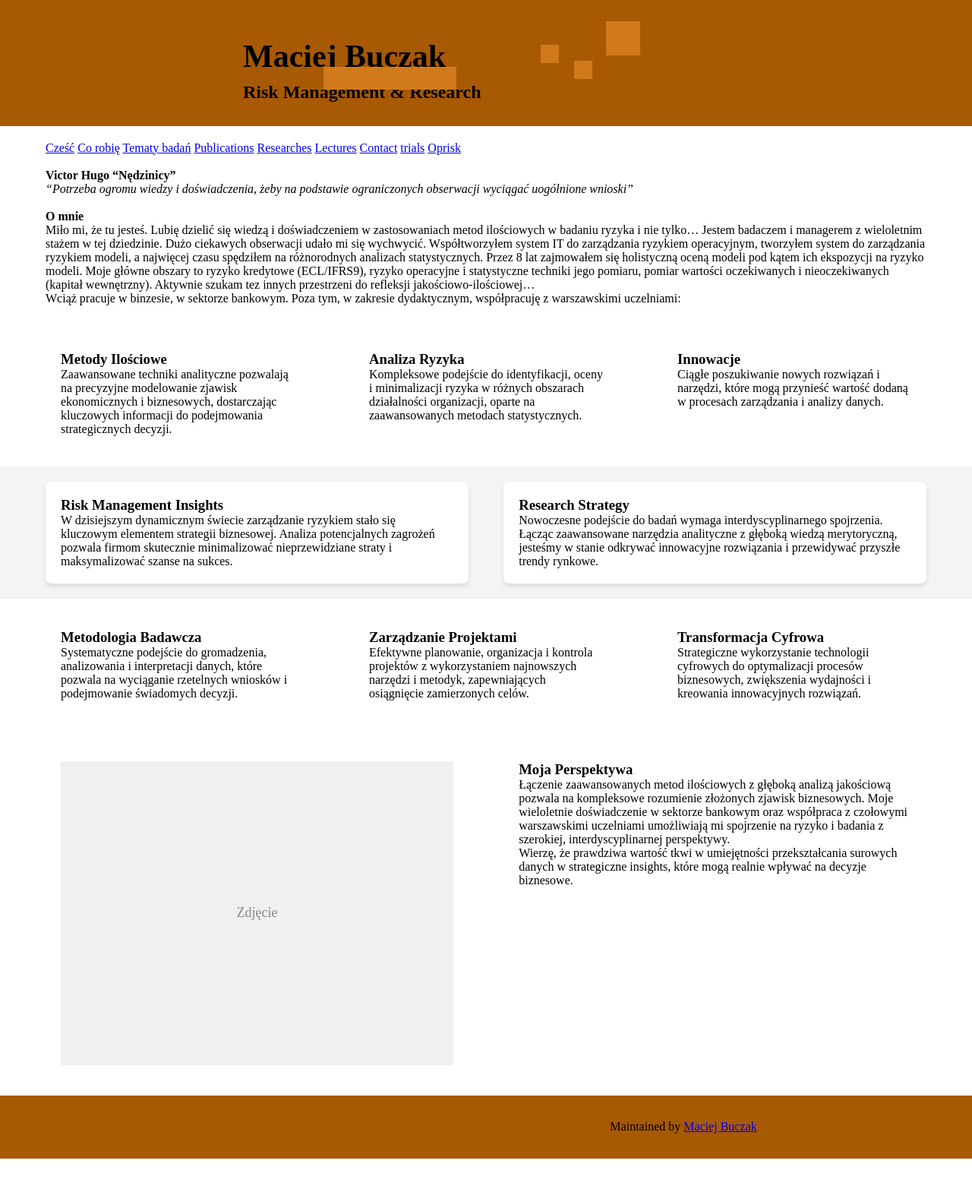
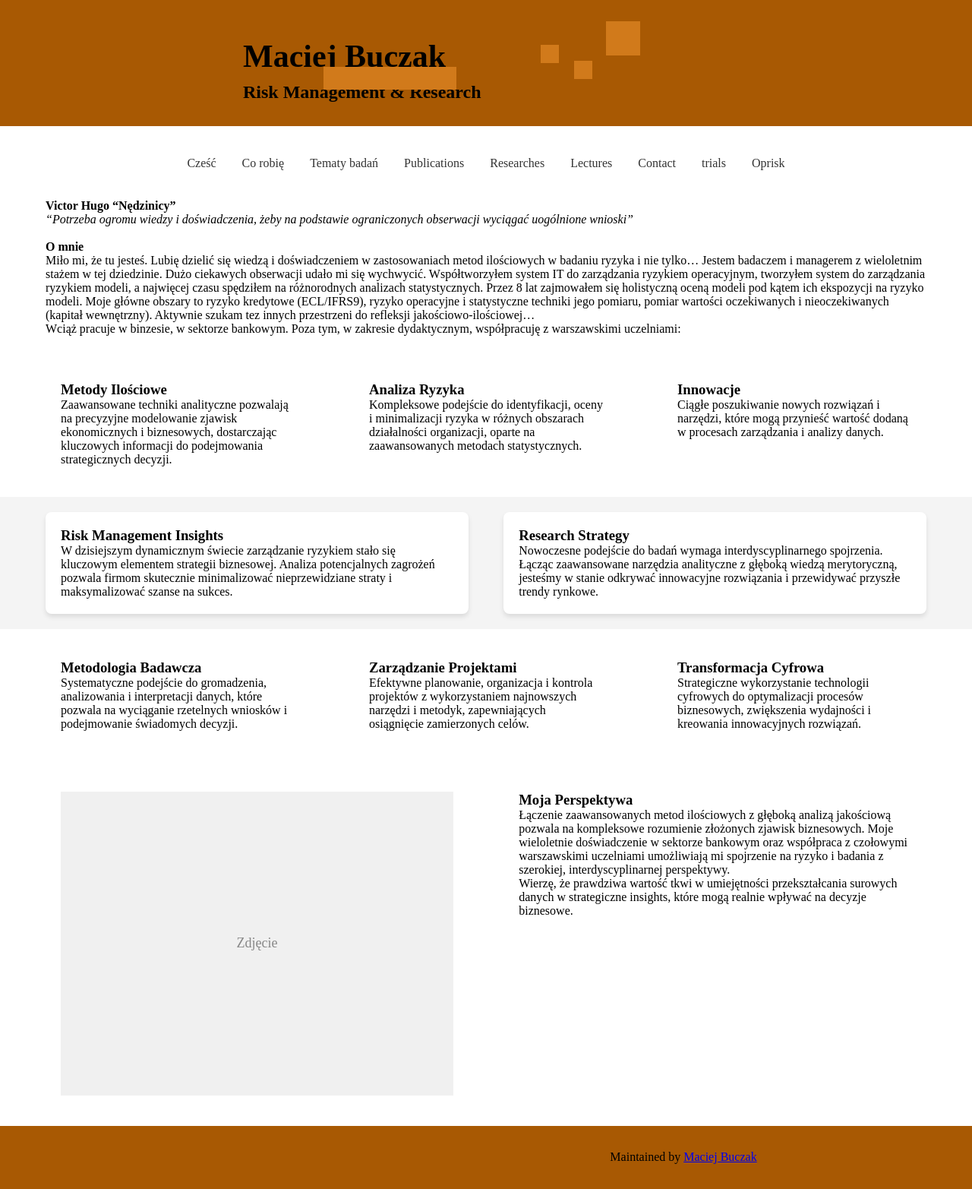
Before and after one commit to MaciejBuczak/risk-research, a Jekyll site: the page built from index.md, in a window 1280 px wide. Shown: the whole page at 76% size. Built offline with Jekyll 4.4.1, drawn with Linux system fonts in a browser that asks for light colours; before the commit the page ends 1525 px from its top, so only the background shows below that.

Commit message:
Update default.html

```diff
--- a/_layouts/default.html
+++ b/_layouts/default.html
@@ -33,31 +33,31 @@
       display: flex;
       justify-content: center;
       padding-top: 30px;
-      padding-bottom: 30.5px; /* Zmniejszone z 40px do 38px (o 5%) */
+      padding-bottom: 30.5px;
     }
     #header_wrap .inner {
       width: 100%;
       max-width: 1200px;
       padding: 0 20px;
-      position: relative; /* Dodaje pozycjonowanie względne */
-      left: 260px; /* Możesz zmieniać tę wartość, aby przesuwać cały blok w poziomie */
-      text-align: left; /* Wyrównanie tekstu do lewej */
+      position: relative;
+      left: 260px;
+      text-align: left;
     }
     #project_title {
       font-size: 42px;
       margin-top: 20px;
-      text-align: left; /* Wyrównanie do lewej */
-      margin-left: 0; /* Usuwa automatyczne marginesy */
-      position: relative; /* Dodaje pozycjonowanie względne */
-      left: 0px; /* Możesz zmieniać tę wartość, aby przesuwać tytuł */
+      text-align: left;
+      margin-left: 0;
+      position: relative;
+      left: 0px;
     }
     #project_tagline {
       font-size: 24px;
       margin-top: 10px;
-      text-align: left; /* Wyrównanie do lewej */
-      margin-left: 0; /* Usuwa automatyczne marginesy */
-      position: relative; /* Dodaje pozycjonowanie względne */
-      left: 0px; /* Możesz zmieniać tę wartość, aby przesuwać podtytuł */
+      text-align: left;
+      margin-left: 0;
+      position: relative;
+      left: 0px;
     }
     .square, .square1, .square2, .square-big {
       background-color: #d17a1b;
@@ -88,6 +88,30 @@
       top: 88px;
       left: 426px;
     }
+
+    /* Style dla menu nawigacyjnego - dodane kontrole */
+    #myMenu {
+      width: 100%;
+      text-align: center;
+      padding: 20px 0;
+      margin-top: 0px; /* Kontrola odległości menu od góry */
+      position: relative; /* Pozycjonowanie względne */
+      top: 0px; /* Dodatkowa kontrola położenia w pionie */
+      z-index: 100;
+    }
+
+    #myMenu a.menu-option {
+      margin: 0 15px;
+      text-decoration: none;
+      color: #333;
+      font-size: 16px;
+      transition: color 0.3s;
+    }
+
+    #myMenu a.menu-option:hover {
+      color: #a85903;
+    }
+
     #main_content_wrap {
       background-color: white !important;
       width: 100%;
@@ -108,30 +132,29 @@
       width: 100%;
       display: flex;
       justify-content: center;
-      height: auto; /* Możesz zmienić na konkretną wartość, np. 100px */
-      padding-top: 27.5px; /* Górny padding stopki */
-      padding-bottom: 27.5px; /* Dolny padding stopki */
-      position: relative; /* Pozycjonowanie względne */
+      height: auto;
+      padding-top: 27.5px;
+      padding-bottom: 27.5px;
+      position: relative;
     }
     #footer_wrap .inner {
       width: 100%;
       max-width: 1200px;
       padding: 0 20px;
-      position: relative; /* Pozycjonowanie względne */
-      left: 260px; /* Możesz zmienić tę wartość, aby przesuwać tekst w poziomie */
-      text-align: center; /* Domyślne wyrównanie tekstu */
+      position: relative;
+      left: 260px;
+      text-align: center;
     }
     #footer_wrap p {
-      margin: 5px 0; /* Odstęp między paragrafami */
-      position: relative; /* Pozycjonowanie względne */
-      left: 0px; /* Możesz zmienić tę wartość, aby przesuwać poszczególne linie tekstu */
-      top: 0px; /* Możesz zmienić tę wartość, aby przesuwać tekst w pionie */
+      margin: 5px 0;
+      position: relative;
+      left: 0px;
+      top: 0px;
     }
     #footer_wrap .copyright {
-      /* Dodatkowe style dla linii z "maintained by" */
       position: relative;
-      top: 0px; /* Możesz zmienić tę wartość, aby przesuwać tekst w pionie */
-      left: 0px; /* Możesz zmienić tę wartość, aby przesuwać tekst w poziomie */
+      top: 0px;
+      left: 0px;
     }
 
     /* New styles for middle columns */
@@ -236,19 +259,13 @@
     <div class="square-big"></div>
 
     <header class="inner">
-      <!-- Usunięty kod przycisku "View on GitHub" -->
       <h1 id="project_title">{{ site.title | default: site.github.repository_name }}</h1>
       <h2 id="project_tagline">{{ site.description | default: site.github.project_tagline }}</h2>
-      {% if site.show_downloads %}
-        <section id="downloads">
-          <a class="zip_download_link" href="{{ site.github.zip_url }}">Download this project as a .zip file</a>
-          <a class="tar_download_link" href="{{ site.github.tar_url }}">Download this project as a tar.gz file</a>
-        </section>
-      {% endif %}
     </header>
   </div>
 
-  <!-- Rest of the HTML remains unchanged -->
+  <!-- Menu będzie teraz wstawiane z index.md przez Jekyll -->
+
   <!-- MAIN CONTENT -->
   <div id="main_content_wrap" class="outer">
     <section id="main_content" class="inner">
```
